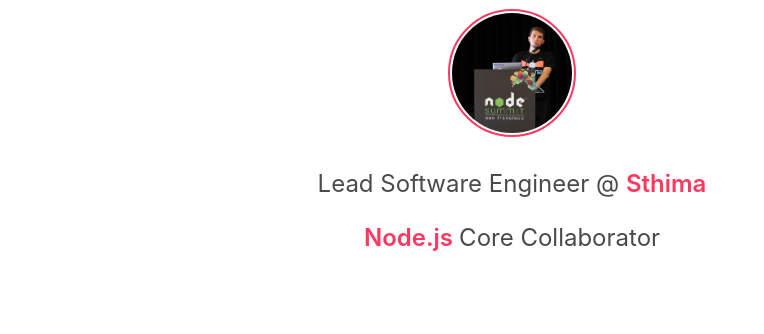
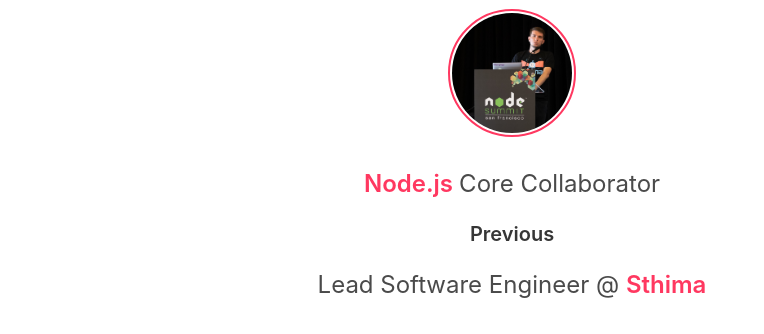
Before and after one commit to Emamatcyber90/mmarchini.github.io, a website: page index.html in a window 1280 px wide. Shown: the part 107-441 px from the top of the page, without its empty margins (128-892 px from the left). Drawn offline with Linux system fonts and the light colour scheme.

Commit message:
update current position

```diff
--- a/index.html
+++ b/index.html
@@ -31,14 +31,17 @@
           <img src="/assets/img/profile-node-summit.jpg" class="is-rounded">
         </figure>
         <p class="subtitle is-4">
+          <a href="https://github.com/nodejs/node" class="has-text-danger has-text-weight-semibold">
+            Node.js
+          </a> Core Collaborator
+        </p>
+        <h2 class="subtitle is-5">
+          Previous
+        </h2>
+        <p class="subtitle is-4">
           Lead Software Engineer @ <a class="has-text-danger has-text-weight-semibold" href="https://www.sthima.com/">
             Sthima
           </a>
-        </p>
-        <p class="subtitle is-4">
-          <a href="https://github.com/nodejs/node" class="has-text-danger has-text-weight-semibold">
-            Node.js
-          </a> Core Collaborator
         </p>
       </div>
     </section>
```
